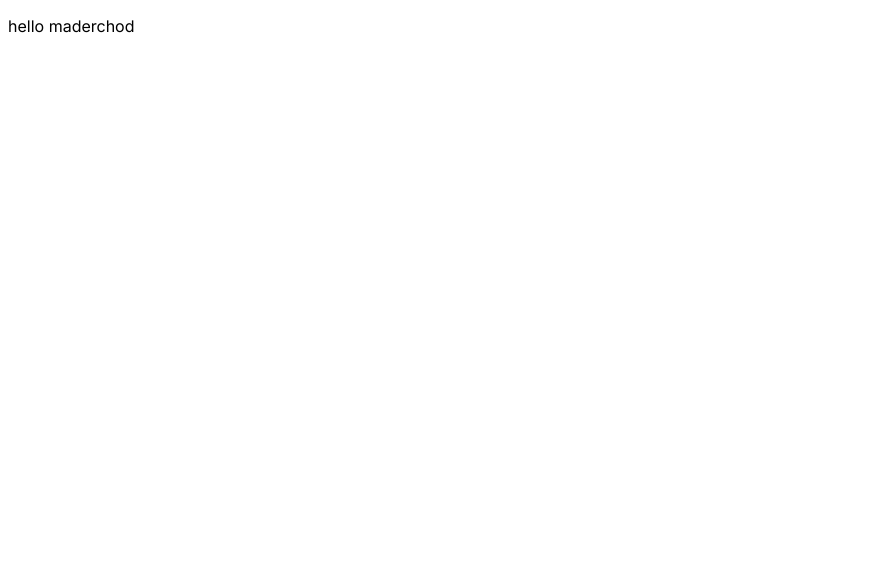
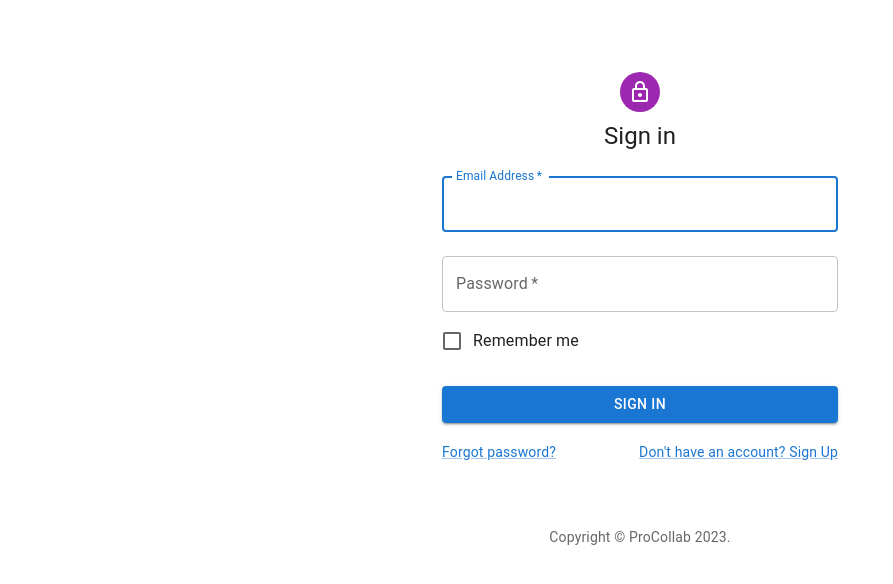
Before and after one commit to Abhishek-Gupta-1/ProCollab, a Next.js app: page / in a window 1280 px wide. Shown: the top 584 px of the page, without its empty margins (0-893 px from the left). Built offline with nearby package versions, Linux system fonts and the light colour scheme.

Commit message:
Changes on page.tsx

```diff
--- a/app/page.tsx
+++ b/app/page.tsx
@@ -1,5 +1,8 @@
-import { frontend } from "@/api/apis"
-import { useState } from 'react'
+import { frontend } from "@/api/apis";
+import { useState } from 'react';
+import  Login  from "@/components/auth/Login";
+import SignUp from "@/components/auth/Signup";
+import Forgotpass from "@/components/auth/Forgotpass";
 
 export default async function Home() {
 
@@ -8,7 +11,11 @@ export default async function Home() {
 
   return (
     <main>
-       <p>hello maderchod</p>
+       {/* Created Login,Signup, and forgot password but havn't done the routing between pages */}
+       <Login />
+       {/* <SignUp /> */}
+       {/* <Forgotpass /> */}
+
        <p>{res?.data.message}</p>
     </main>
   )
--- a/package.json
+++ b/package.json
@@ -9,6 +9,11 @@
     "lint": "next lint"
   },
   "dependencies": {
+    "@emotion/react": "^11.11.1",
+    "@emotion/styled": "^11.11.0",
+    "@fontsource/roboto": "^5.0.8",
+    "@mui/icons-material": "^5.14.9",
+    "@mui/material": "^5.14.9",
     "@types/node": "20.6.0",
     "@types/react": "18.2.21",
     "@types/react-dom": "18.2.7",
@@ -20,6 +25,7 @@
     "postcss": "8.4.29",
     "react": "18.2.0",
     "react-dom": "18.2.0",
+    "react-router-dom": "^6.16.0",
     "tailwindcss": "3.3.3",
     "typescript": "5.2.2"
   }
```
Also changed, not shown: 1 other file (tests, documents, lock files or other folders).
